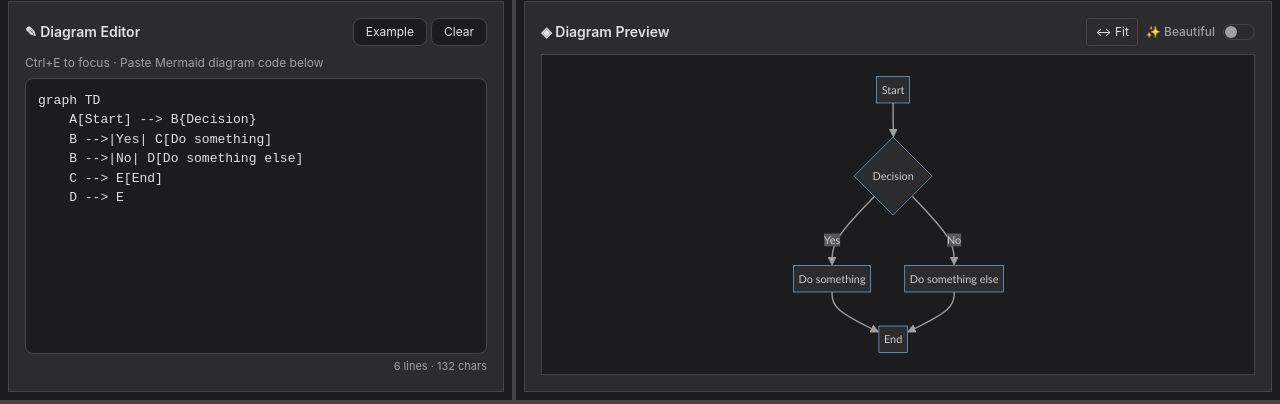
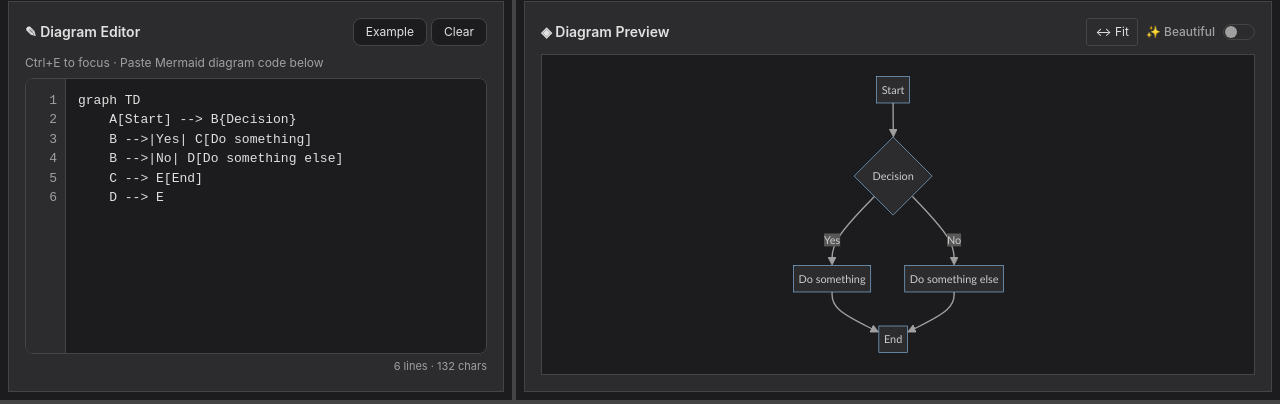
Before and after one commit to CyanAutomation/merm8-splash, a Next.js app: page / in a window 1280 px wide. Shown: the part 199-603 px from the top of the page. Built offline with nearby package versions, Linux system fonts and the light colour scheme; no server answers.

Commit message:
Enhance DiagramEditor with line number gutter and highlight functionality; update scrollbar styles in globals.css

```diff
--- a/app/components/DiagramEditor.tsx
+++ b/app/components/DiagramEditor.tsx
@@ -15,7 +15,9 @@ export interface DiagramEditorRef {
 const DiagramEditor = forwardRef<DiagramEditorRef, DiagramEditorProps>(
   ({ value, onChange }, ref) => {
     const textareaRef = useRef<HTMLTextAreaElement>(null)
+    const editorContainerRef = useRef<HTMLDivElement>(null)
     const [currentExampleIndex, setCurrentExampleIndex] = useState(0)
+    const [highlightedLine, setHighlightedLine] = useState<number | null>(null)
 
     useImperativeHandle(ref, () => ({
       focus: () => textareaRef.current?.focus(),
@@ -25,7 +27,14 @@ const DiagramEditor = forwardRef<DiagramEditorRef, DiagramEditorProps>(
       const nextIndex = (currentExampleIndex + 1) % EXAMPLE_DIAGRAMS.length
       setCurrentExampleIndex(nextIndex)
       onChange(EXAMPLE_DIAGRAMS[nextIndex].code)
+      setHighlightedLine(null)
     }
+
+    const handleLineNumberClick = (lineNum: number) => {
+      setHighlightedLine(lineNum === highlightedLine ? null : lineNum)
+    }
+
+    const lineCount = value.split('\n').length
 
     return (
       <div className="panel" style={{ display: 'flex', flexDirection: 'column', height: '100%' }}>
@@ -59,30 +68,91 @@ const DiagramEditor = forwardRef<DiagramEditorRef, DiagramEditorProps>(
           Ctrl+E to focus · Paste Mermaid diagram code below
         </div>
 
+        <div
+          ref={editorContainerRef}
+          style={{
+            flex: 1,
+            display: 'flex',
+            border: '1px solid var(--color-border)',
+            borderRadius: '8px',
+            overflow: 'hidden',
+            background: 'var(--color-bg-primary)',
+          }}
+        >
+          <div
+            aria-hidden="true"
+            style={{
+              width: '40px',
+              minWidth: '40px',
+              background: 'var(--color-bg-secondary)',
+              borderRight: '1px solid var(--color-border)',
+              padding: '12px 0',
+              textAlign: 'right',
+              fontFamily: 'var(--font-mono)',
+              fontSize: '13px',
+              lineHeight: '1.5',
+              color: 'var(--color-text-secondary)',
+              userSelect: 'none',
+              display: 'flex',
+              flexDirection: 'column',
+              overflowY: 'hidden',
+            }}
+          >
+            {Array.from({ length: lineCount }).map((_, i) => (
+              <div
+                key={i}
+                onClick={() => handleLineNumberClick(i + 1)}
+                style={{
+                  paddingRight: '8px',
+                  paddingLeft: '4px',
+                  cursor: 'pointer',
+                  flexShrink: 0,
+                  background: highlightedLine === i + 1 ? 'rgba(94, 92, 230, 0.2)' : 'transparent',
+                  color: highlightedLine === i + 1 ? 'var(--color-accent-secondary)' : 'var(--color-text-secondary)',
+                  transition: 'background 0.1s, color 0.1s',
+                }}
+              >
+                {i + 1}
+              </div>
+            ))}
+          </div>
+
           <textarea
             ref={textareaRef}
             value={value}
-          onChange={(e) => onChange(e.target.value)}
+            onChange={(e) => {
+              onChange(e.target.value)
+              setHighlightedLine(null)
+            }}
             spellCheck={false}
             style={{
               flex: 1,
               width: '100%',
               background: 'var(--color-bg-primary)',
-            border: '1px solid var(--color-border)',
+              border: 'none',
               color: 'var(--color-text-primary)',
               fontFamily: 'var(--font-mono)',
               fontSize: '13px',
               lineHeight: '1.5',
               padding: '12px',
-            borderRadius: '8px',
               resize: 'none',
               outline: 'none',
               tabSize: 2,
             }}
-          onFocus={(e) => (e.target.style.borderColor = 'var(--color-accent-secondary)')}
-          onBlur={(e) => (e.target.style.borderColor = 'var(--color-border)')}
+            onFocus={() => {
+              if (editorContainerRef.current) {
+                editorContainerRef.current.style.borderColor = 'var(--color-accent-secondary)'
+              }
+            }}
+            onBlur={() => {
+              if (editorContainerRef.current) {
+                editorContainerRef.current.style.borderColor = 'var(--color-border)'
+              }
+              setHighlightedLine(null)
+            }}
             placeholder="graph TD&#10;    A --> B"
           />
+        </div>
 
         <div
           style={{
--- a/app/globals.css
+++ b/app/globals.css
@@ -141,4 +141,28 @@ a {
   [data-panel-group-direction='vertical'] > [data-panel-resize-handle-enabled]:hover {
     background-color: var(--color-accent-primary);
   }
+
+  /* Editor with line number gutter */
+  .editor-container textarea {
+    scrollbar-width: thin;
+    scrollbar-color: var(--color-border) var(--color-bg-primary);
+  }
+
+  .editor-container textarea::-webkit-scrollbar {
+    width: 8px;
+  }
+
+  .editor-container textarea::-webkit-scrollbar-track {
+    background: var(--color-bg-primary);
+  }
+
+  .editor-container textarea::-webkit-scrollbar-thumb {
+    background-color: var(--color-border);
+    border-radius: 4px;
+    border: 2px solid var(--color-bg-primary);
+  }
+
+  .editor-container textarea::-webkit-scrollbar-thumb:hover {
+    background-color: var(--color-text-secondary);
+  }
 }
--- a/lib/useDiagramAnalysis.ts
+++ b/lib/useDiagramAnalysis.ts
@@ -14,6 +14,13 @@ export interface UseDiagramAnalysisReturn {
   analysisHints: string[]
   diagramType: string | null
   triggerAnalysis: (
+    endpoint: string,
+    code: string,
+    enabledRules: string[],
+    rulesMetadata: Rule[],
+    options?: AnalyzeRequestOptions
+  ) => void
+  forceAnalysis: (
     endpoint: string,
     code: string,
     enabledRules: string[],
```
Lines whose indentation alone changed are shown as unchanged.
